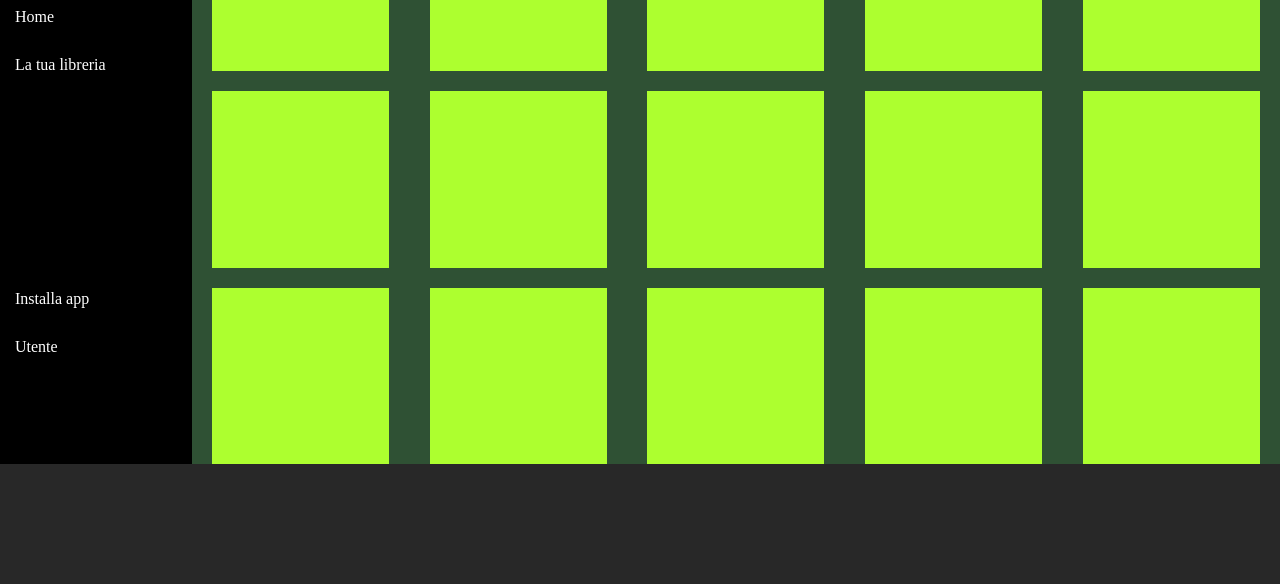
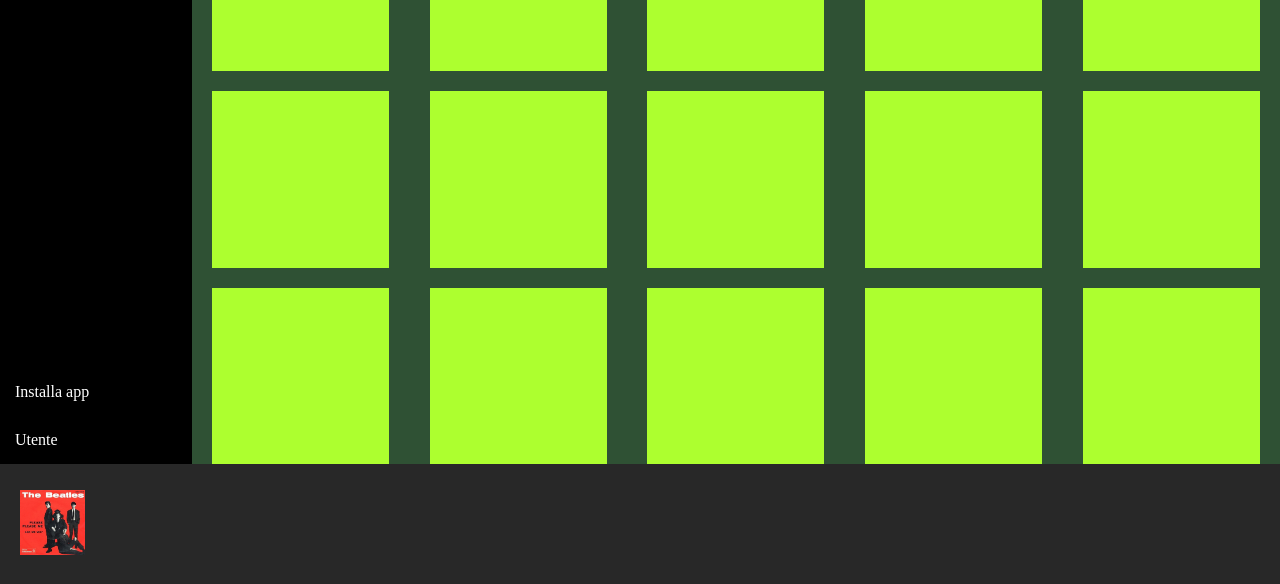
Before and after one commit to cnc-dev/htmlcss-spotify, a plain HTML site: page index.html in a window 1280 px wide. Shown: the part 216-800 px from the top of the page. Drawn offline with Linux system fonts and the light colour scheme.

Commit message:
img sx footer

```diff
--- a/index.html
+++ b/index.html
@@ -85,7 +85,7 @@
       </main>
       <footer>
         <div class="footer-left">
-
+          <img src="beatles.jpg" alt="">
         </div>
         <div class="footer-center">
 
--- a/style.css
+++ b/style.css
@@ -21,7 +21,7 @@ main> .left{
   color: white;
   display: flex;
   flex-direction: column;
-  justify-content: space-around;
+  justify-content: space-between;
 }
 
 .logo > img{
@@ -84,3 +84,8 @@ footer{
   justify-content: space-between;
   align-items: center;
 }
+
+.footer-left > img{
+  height: 65px;
+  margin-left: 20px;
+}
```
Also changed, not shown: beatles.jpg (added).
